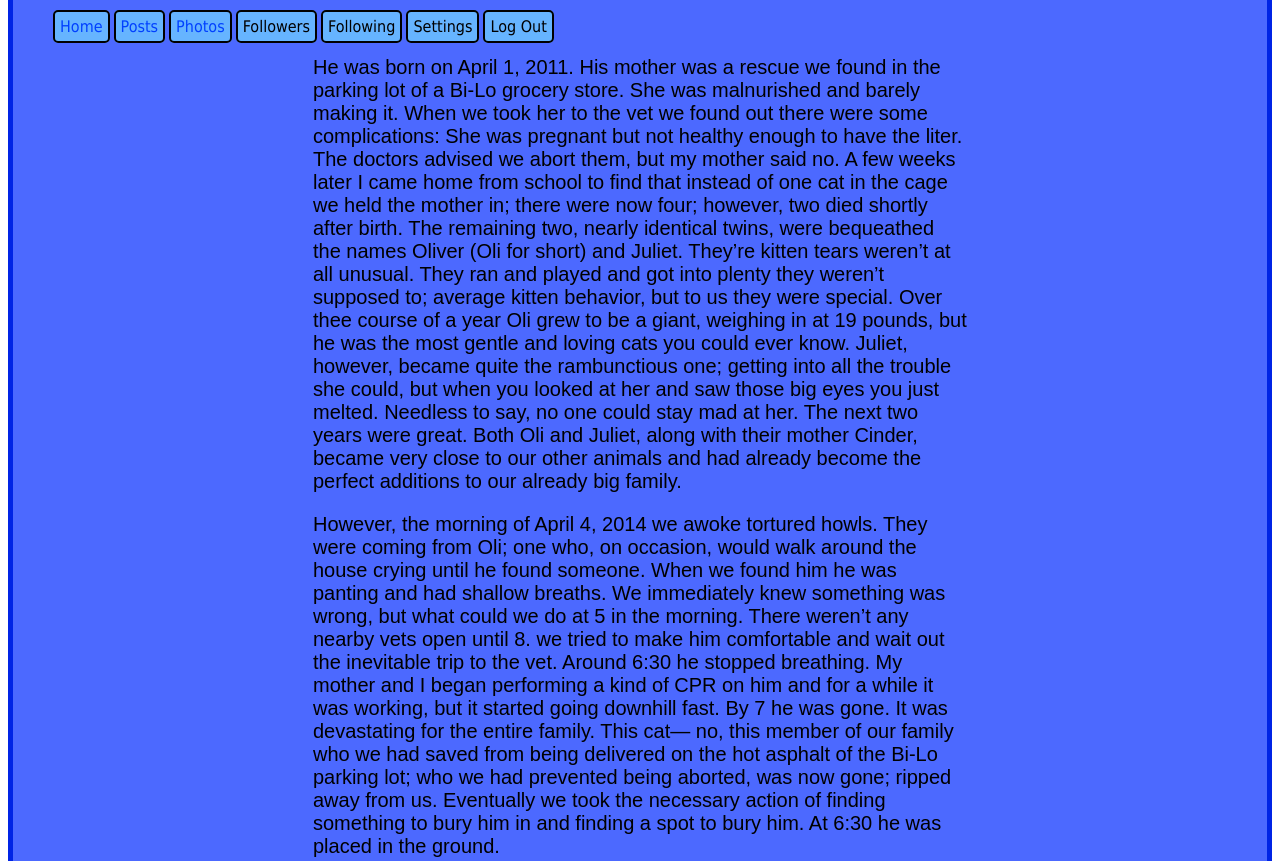
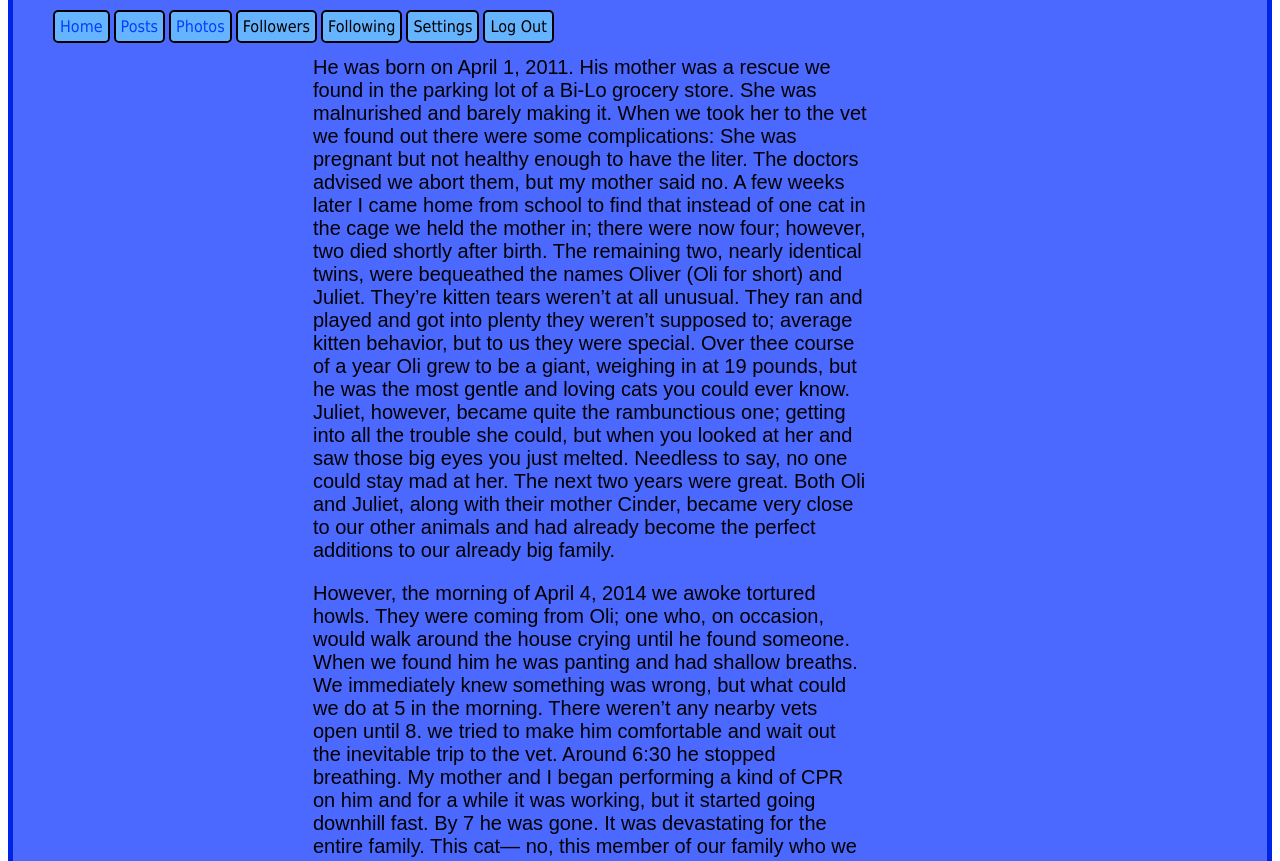
Before and after one commit to dchap95/final_project, a plain HTML site: page index.html in a window 1280 px wide. Shown: the part 95-956 px from the top of the page. Drawn offline with Linux system fonts and the light colour scheme.

Commit message:
Update stylesheet.css

```diff
--- a/stylesheet.css
+++ b/stylesheet.css
@@ -44,6 +44,6 @@ li{
 p {
   font-size: 20px;
   font-family: Arial;
-  padding-right: 300px;
+  padding-right: 400px;
   padding-left: 300px;
 }
```
